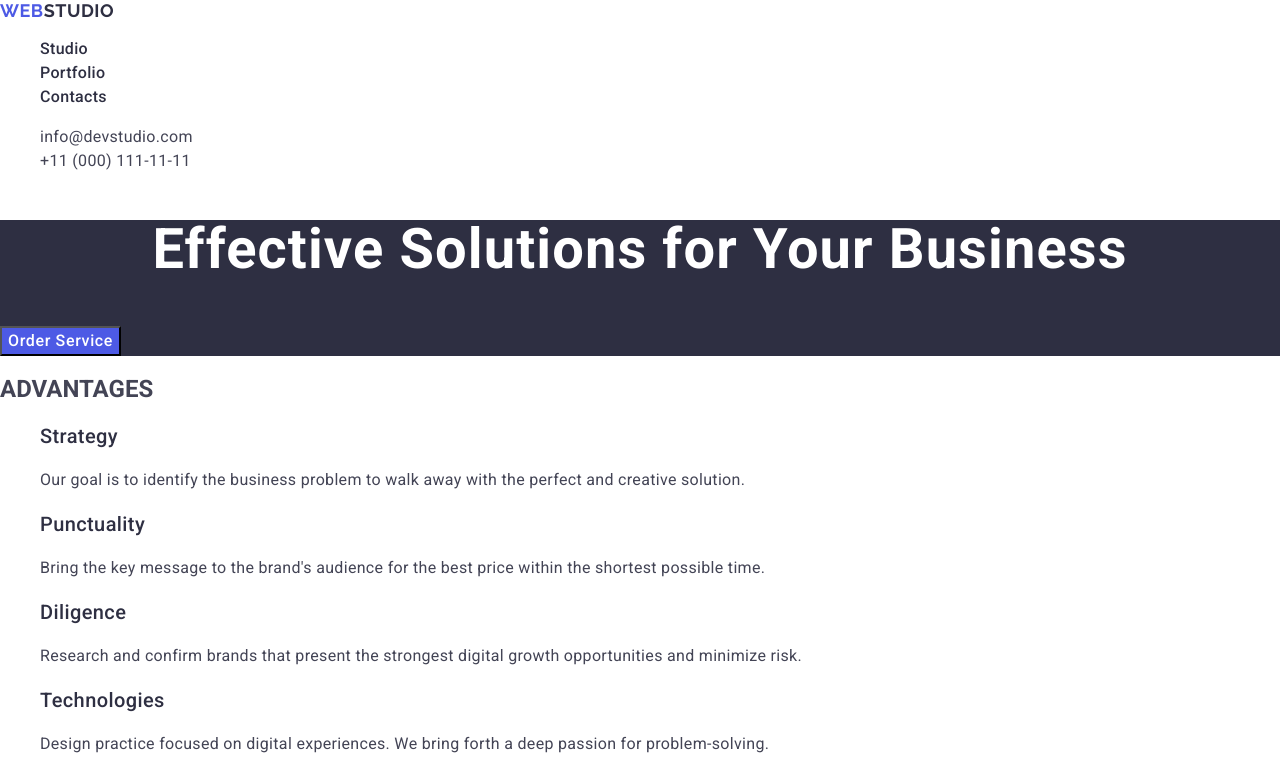
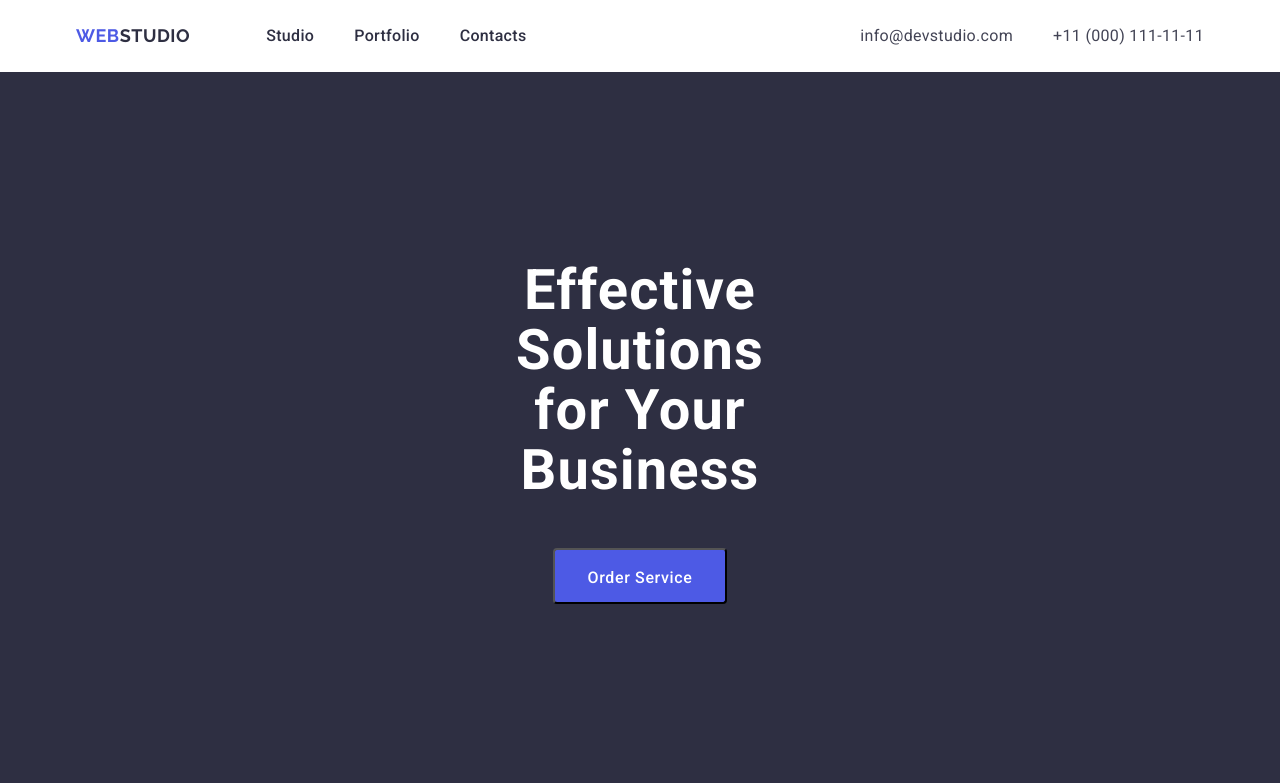
Before and after one commit to Lencha2005/goit-markup-hw-03, a plain HTML site: page index.html in a window 1280 px wide. Shown: the top 783 px of the page. Drawn offline with nearby package versions, Linux system fonts and the light colour scheme.

Commit message:
update all

```diff
--- a/css/styles.css
+++ b/css/styles.css
@@ -1,7 +1,18 @@
 ul, ol {
+    margin-top: 0;
+    margin-bottom: 0;
+    padding-left: 0;
     list-style-type: none;
 }
 
+h1, h2, h3, p {
+    margin-top: 0;
+    margin-bottom: 0;
+}
+
+img {
+    display: block;
+}
 a {
     text-decoration: none;
 color: inherit;
@@ -16,7 +27,25 @@ body {
     color: #434455;
     background-color: #fff;
 }
+
+.container {
+width: 1158px;
+padding: 0 15px;
+margin: 0 auto;
+}
+
 /*================ HEADER ================*/
+
+.container-header {
+    display: flex;
+    justify-content: space-between;
+    align-items: center;
+}
+.page-nav {
+    display: flex;
+    gap: 76px;
+align-items: center;
+}
 .logo {
     font-family: "Raleway", sans-serif;
     font-weight: 700;
@@ -31,7 +60,14 @@ body {
     color: #2e2f42;
 }
 
+.menu {
+    display: flex;
+    gap: 40px;
+
+}
 .menu-link {
+    display: block;
+    padding: 24px 0;
     font-weight: 500;
     font-size: 16px;
     line-height: 1.5;
@@ -46,6 +82,11 @@ body {
 
 .page-address {
     font-style: normal;
+}
+.address-list {
+display: flex;
+    gap: 40px;
+
 }
 .address-link {
         font-size: 16px;
@@ -62,25 +103,42 @@ color: #404bbf
 /*================ HERO ================*/
 
 .hero {
+    max-width: 1440px;
+    margin-left: auto;
+    margin-right: auto;
     background-color: #2e2f42;
+}
+.hero-container {
+    padding-top: 188px;
+    padding-bottom: 188px;
+    padding-left: 472px;
+    padding-right: 472px;
 }
 .hero-title {
     font-weight: 700;
+    max-width: 496px;
         font-size: 56px;
-        line-height: 1.07;
+        line-height: 1.07143;
         letter-spacing: 0.02em;
         text-align: center;
-        color: #fff;
+        margin-bottom: 48px;
+        color: #ffffff;
 }
 
 .hero-button {
+    display: block;
     font-family: inherit;
     font-weight: 500;
         font-size: 16px;
         line-height: 1.5;
         letter-spacing: 0.04em;
-        color: #fff;
-        background: #4d5ae5;
+        color: #ffffff;
+        border-radius: 4px;
+            padding: 16px 32px;
+            min-width: 169px;
+            height: 56px;
+            margin: 0 auto;
+        background-color: #4d5ae5;
 }
 
 .hero-button:hover,
--- a/index.html
+++ b/index.html
@@ -19,6 +19,7 @@
   <body>
     <!-- ================ HEADER  ================ -->
     <header class="page-header">
+      <div class="container container-header">
         <nav class="page-nav">
           <a href="./index.html" class="logo"
             >Web<span class="logo-part">Studio</span></a
@@ -27,7 +28,9 @@
             <li class="menu-item">
               <a class="menu-link" href="./index.html">Studio</a>
             </li>
-          <li class="menu-item"><a class="menu-link" href="">Portfolio</a></li>
+            <li class="menu-item">
+              <a class="menu-link" href="">Portfolio</a>
+            </li>
             <li class="menu-item"><a class="menu-link" href="">Contacts</a></li>
           </ul>
         </nav>
@@ -45,12 +48,15 @@
             </li>
           </ul>
         </address>
+      </div>
     </header>
     <main>
       <!-- ================ HERO  ================ -->
       <section class="hero">
+        <div class="hero-container">
           <h1 class="hero-title">Effective Solutions for Your Business</h1>
           <button type="button" class="hero-button">Order Service</button>
+        </div>
       </section>
       <!-- ================ OUR ADVANTAGES  ================ -->
       <section class="advantages">
```
Lines whose indentation alone changed are shown as unchanged.
